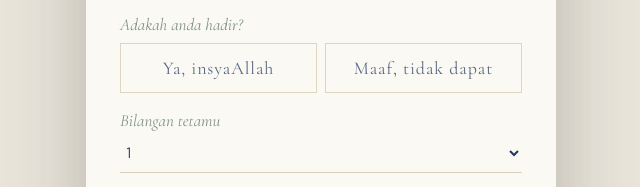
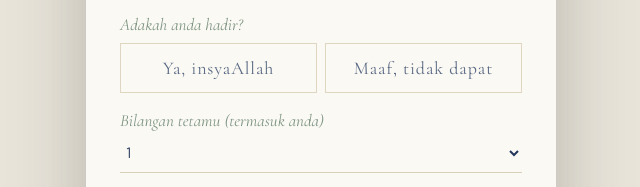
Before and after one commit to myaeirdina/WeddingInvitation, a plain HTML site: page index.html in a window 1280 px wide. Shown: the part 2776-2963 px from the top of the page, 319-959 px from the left. Drawn offline with nearby package versions, Linux system fonts and the light colour scheme.

Commit message:
Clarify guest count includes the guest
Co-Authored-By: Claude Opus 5.5 <noreply@anthropic.com>

```diff
--- a/index.html
+++ b/index.html
@@ -129,7 +129,7 @@
         </div>
 
         <label class="field">
-          <span>Bilangan tetamu</span>
+          <span>Bilangan tetamu (termasuk anda)</span>
           <select id="f-guests">
             <option value="1">1</option><option value="2">2</option><option value="3">3</option>
             <option value="4">4</option><option value="5">5</option>
```
